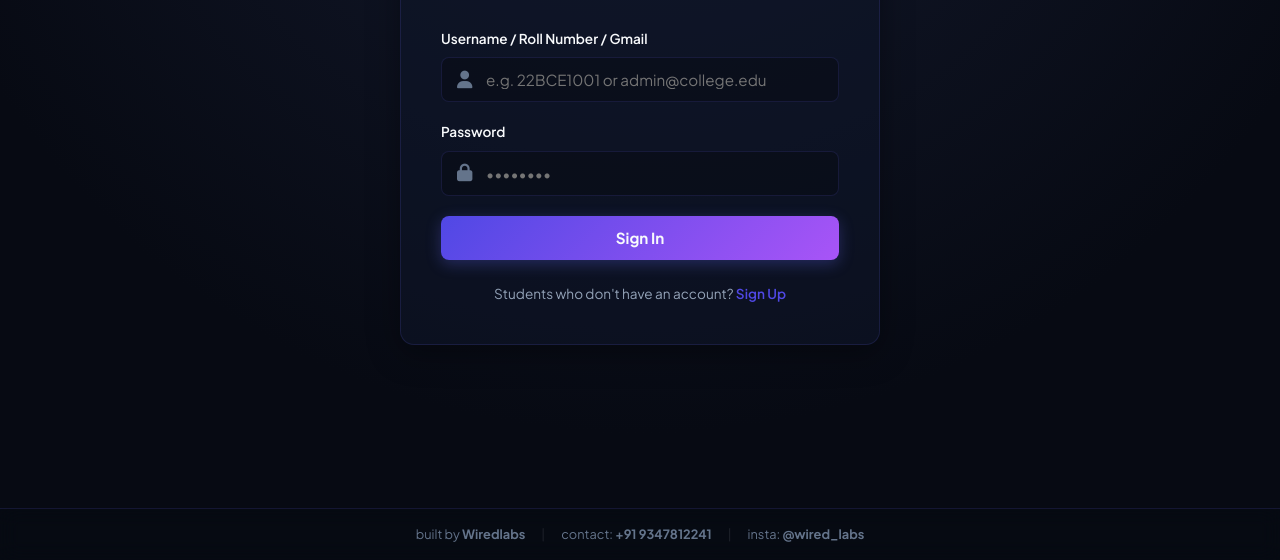
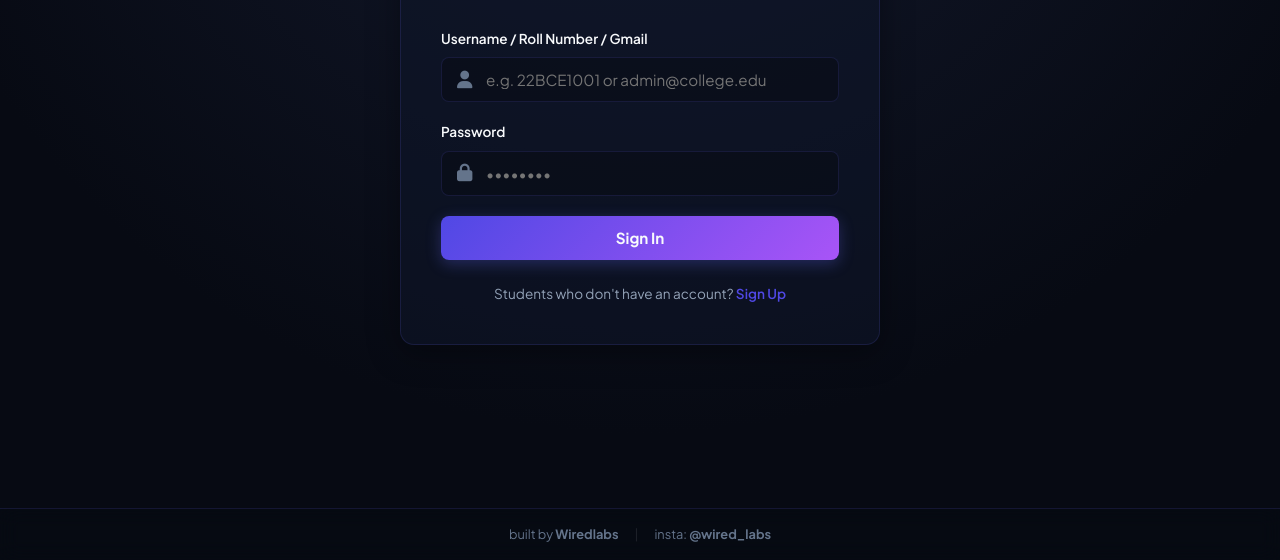
Before and after one commit to Anjansaimerla/Idealcodetracker, a website: page index.html in a window 1280 px wide. Shown: the part 338-898 px from the top of the page. Drawn offline with nearby package versions, Linux system fonts and the light colour scheme; no server answers.

Commit message:
style: remove contact number from footer

```diff
--- a/index.html
+++ b/index.html
@@ -1482,8 +1482,6 @@
     <div class="footer-content">
       <span>built by <strong>Wiredlabs</strong></span>
       <span class="footer-divider">|</span>
-      <span>contact: <strong>+91 9347812241</strong></span>
-      <span class="footer-divider">|</span>
       <span>insta: <strong><a href="https://instagram.com/wired_labs" target="_blank" style="color: inherit; text-decoration: none;">@wired_labs</a></strong></span>
     </div>
   </footer>
```
